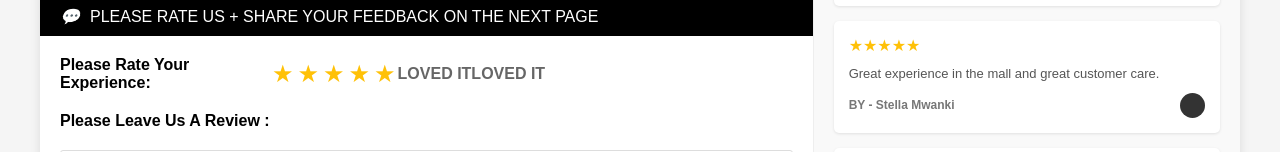
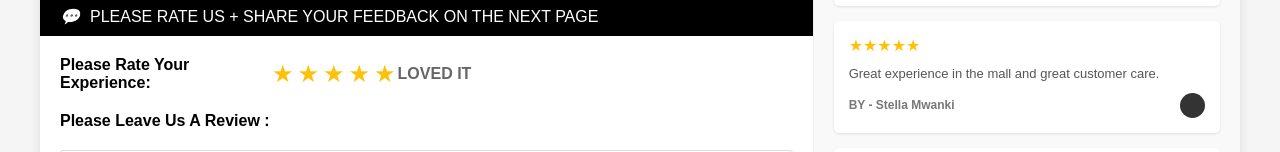
Before and after one commit to Anonymousbeliever/template, a plain HTML site: page index.html in a window 1280 px wide. Shown: the part 648-800 px from the top of the page. Drawn offline with Linux system fonts and the light colour scheme.

Commit message:
fixed an erro

```diff
--- a/index.html
+++ b/index.html
@@ -115,7 +115,7 @@
                       </div>
                       <div class="rating-text" id="ratingMessage">LOVED IT</div>
 
-                    <div class="rating-text">LOVED IT</div>
+
                 </div>
 
                 <div>
@@ -196,6 +196,8 @@
             </div>
         </div>
     </div>
+
+
     <script>
         const labels = document.querySelectorAll('.star-rating label');
         const ratingText = document.getElementById('ratingMessage');
```
